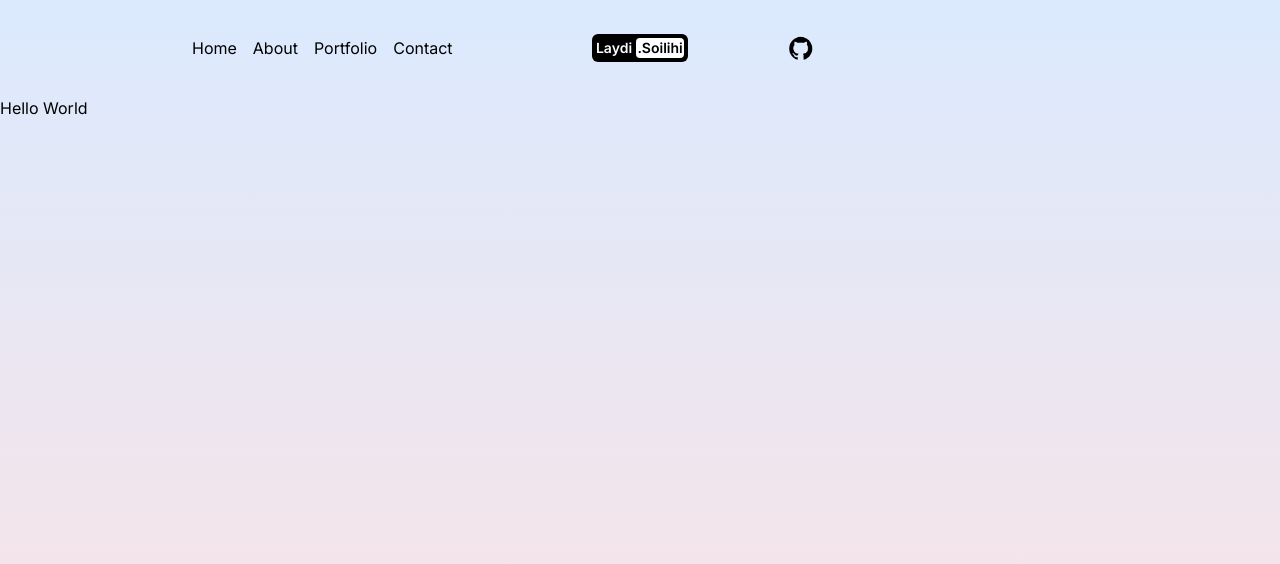
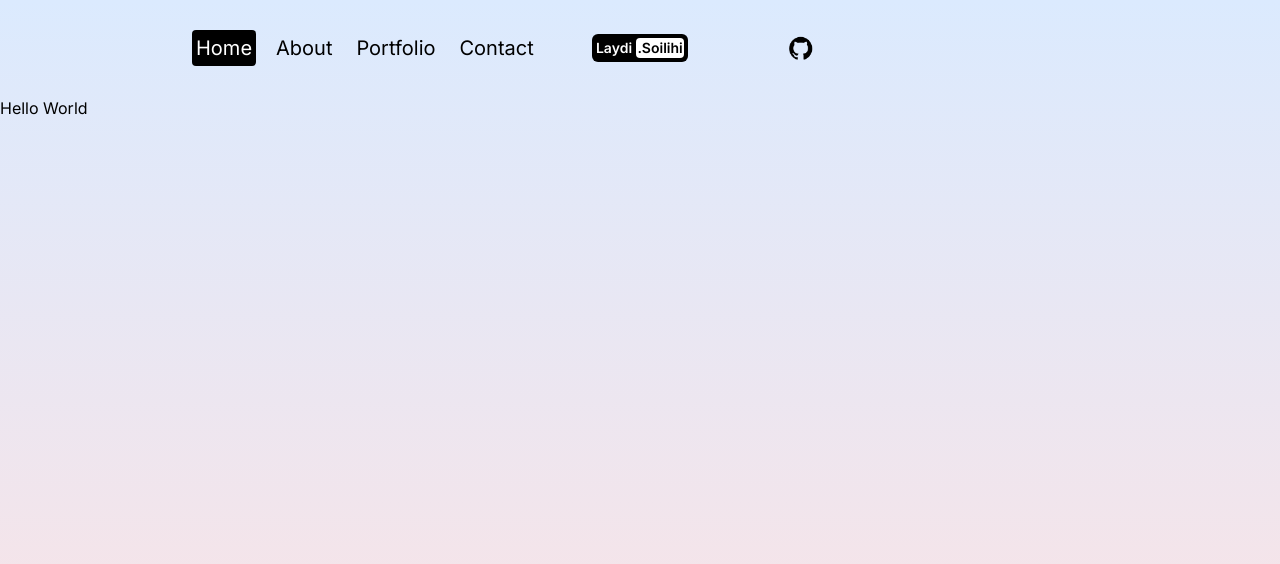
Before and after one commit to soilihilaydi/portfolio.V3, a Next.js app: page / in a window 1280 px wide. Shown: the top 564 px of the page. Built offline with nearby package versions, Linux system fonts and the light colour scheme.

Commit message:
ajout Navlink

```diff
--- a/src/components/navLink.jsx
+++ b/src/components/navLink.jsx
@@ -1,4 +1,4 @@
-"use client"
+"use client";
 
 import Link from "next/link"
 import { usePathname } from "next/navigation";
@@ -12,7 +12,7 @@ const NavLink = ({link}) => {
 
 
   return (
-    <Link className=""href={link.url}>{link.title}</Link>
+    <Link className={`rounded p-1 ${pathName === link.url && "bg-black text-white"}`} href={link.url} >{link.title}</Link>
   );
 };
 
--- a/src/components/navbar.jsx
+++ b/src/components/navbar.jsx
@@ -1,4 +1,4 @@
-"use client"
+"use client";
 
 import Image from "next/image";
 import Link from 'next/link';
@@ -23,7 +23,7 @@ const Navbar = () => {
 
 
   return (
-      <div className="h-full flex items-center justify-between px-4 sm:px-8 md:px-12 lg:px-20 xl:px-48 ">
+      <div className="h-full flex items-center justify-between px-4 sm:px-8 md:px-12 lg:px-20 xl:px-48 text-xl ">
 
         {/* LINKS */}
          <div className="hidden md:flex gap-4 w-1/3 ">
```
